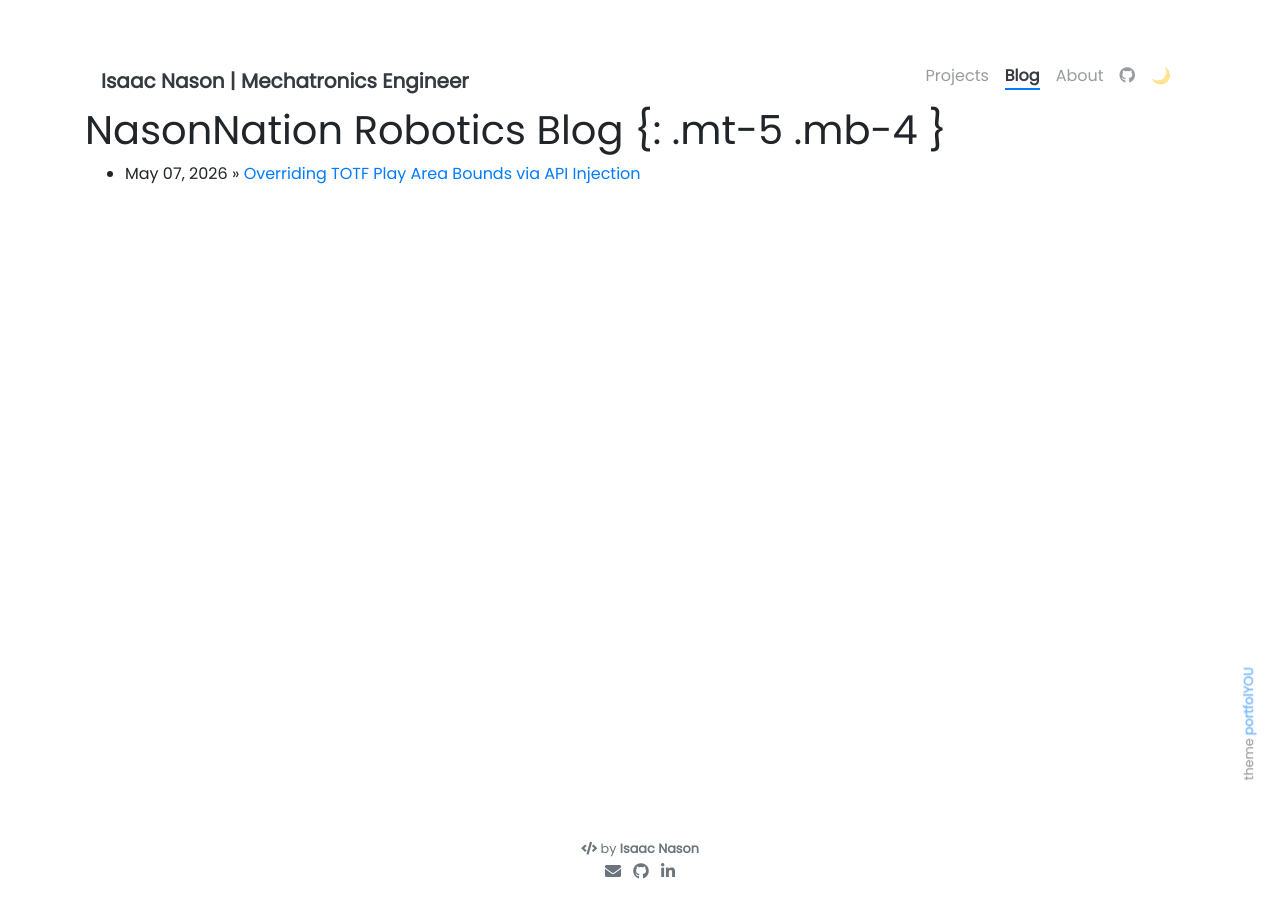
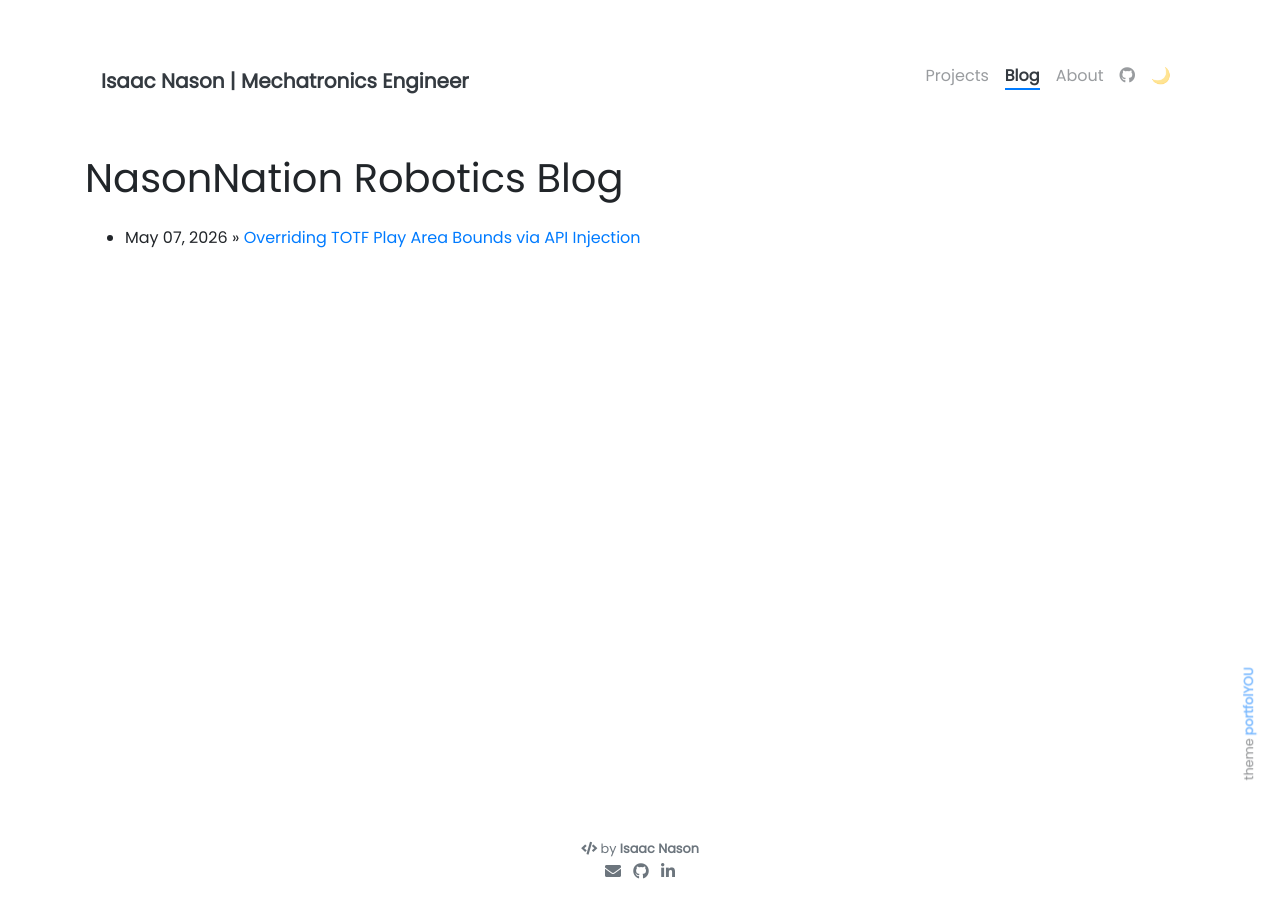
Before and after one commit to mistabowhunta/github.io, a Jekyll site: the page built from pages/blog.md, in a window 1280 px wide. Built offline with Jekyll 4.4.1, drawn with Linux system fonts in a browser that asks for light colours.

Commit message:
Update blog.md

```diff
--- a/pages/blog.md
+++ b/pages/blog.md
@@ -6,7 +6,7 @@ tags: [vr nason nation, robotics, mechatronics, pico 4, aegis control, project e
 permalink: /posts/
 ---
 
-# NasonNation Robotics Blog {: .mt-5 .mb-4 }
+<h1 class="mt-5 mb-4">NasonNation Robotics Blog</h1>
 
 <ul>
   {% for post in site.posts %}
```
